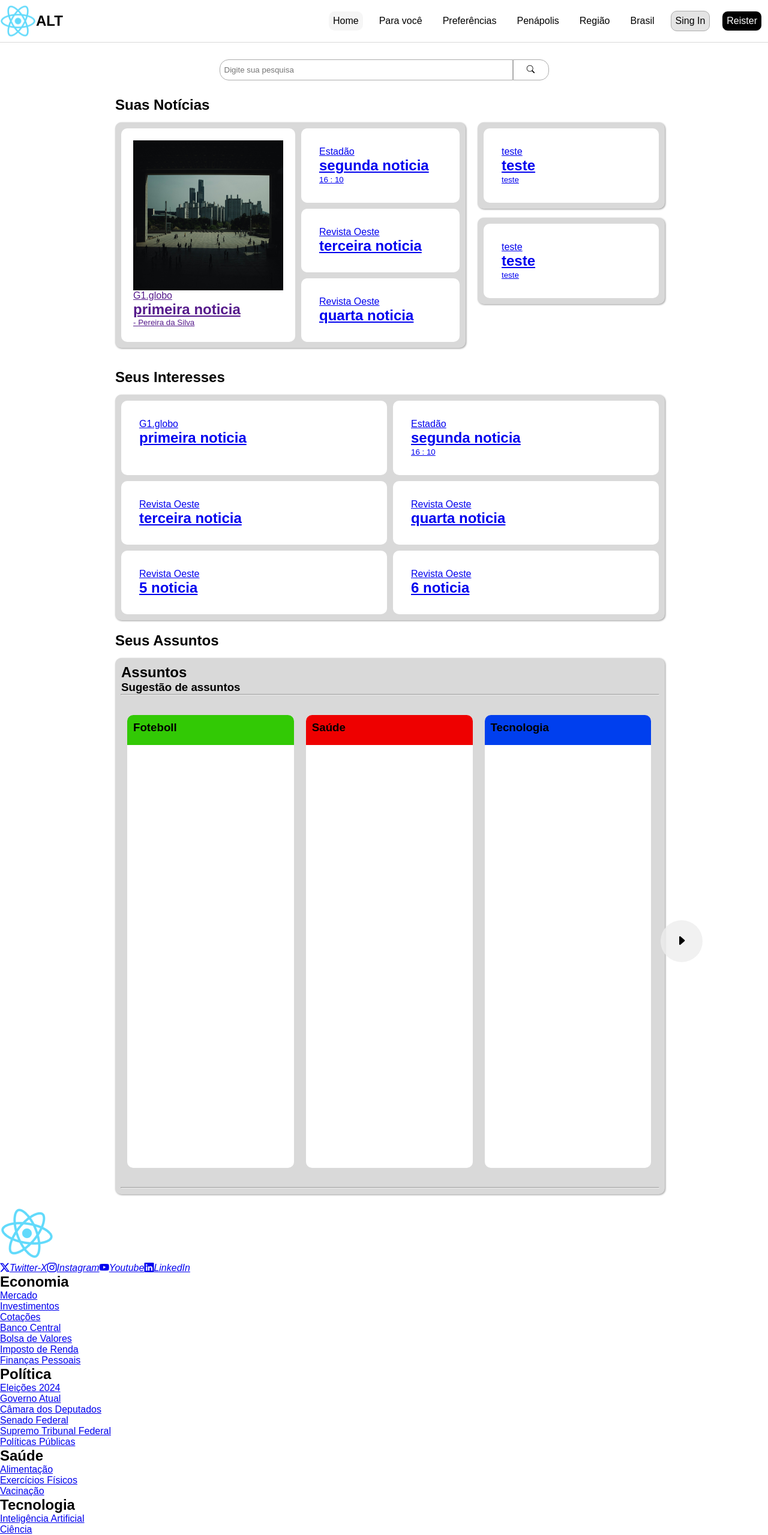
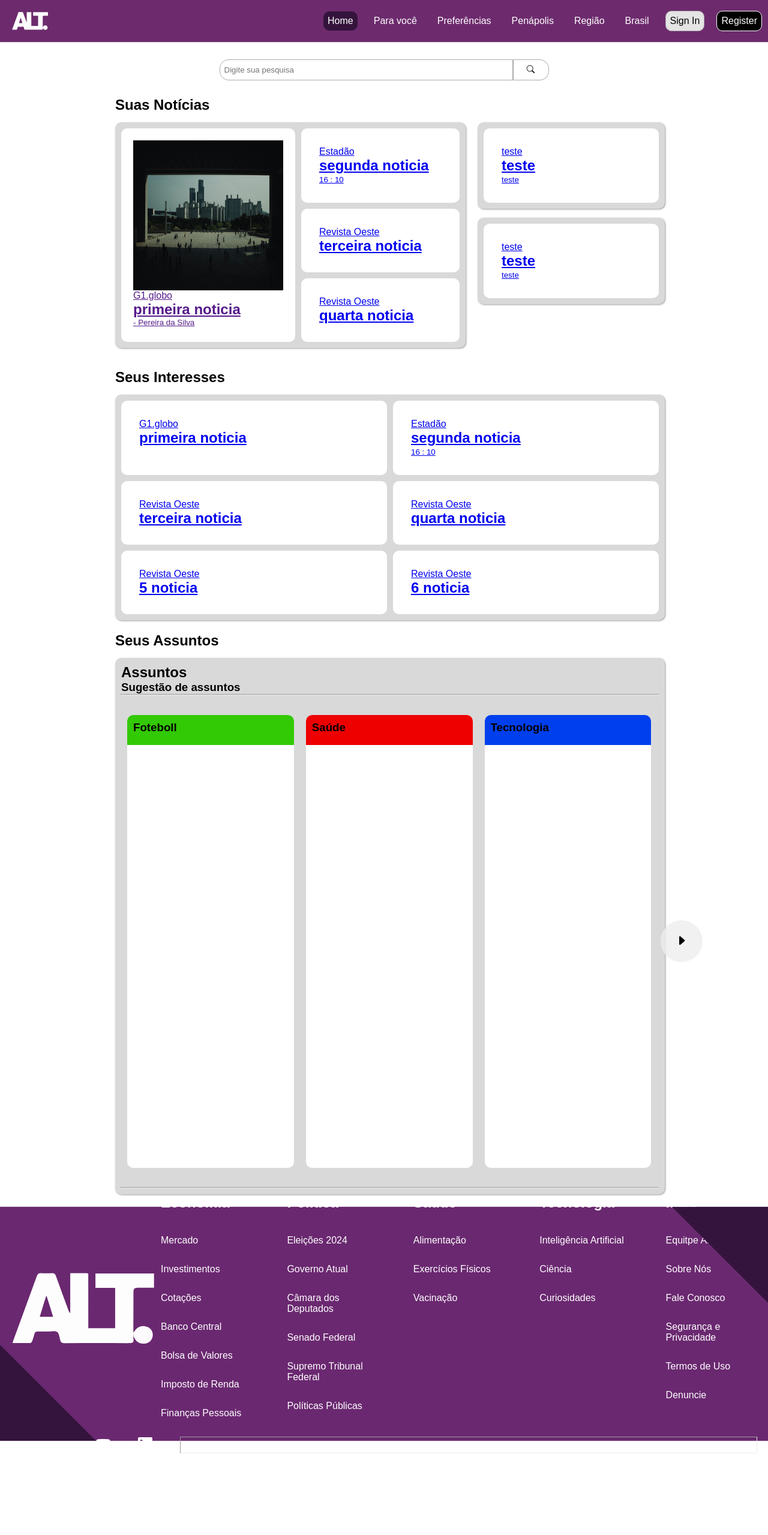
Before and after one commit to aeelmesq/TCC, a React (Create React App) app: page / in a window 1280 px wide. Shown: the top 2559 px of the page at 60% size. After the commit the page ends 2423 px from the top, so only its background shows below. Built offline with nearby package versions, Linux system fonts and the light colour scheme.

Commit message:
Backup 16/09

```diff
--- a/src/App.js
+++ b/src/App.js
@@ -1,7 +1,7 @@
 import "./style.css";
 import Header from "./components/Header/Header.js";
 import SearchBar from "./components/Header/SearchBar/SearchBar.js";
-import Footer from "./components/Footer/Footer.js";
+import FooterTemplate from "./components/Footer/footerTemplate.js";
 import RenderPage from "./components/Pages/RenderPage.js";
 import { getUlrParam } from "./components/utilits.js";
 
@@ -16,7 +16,7 @@ function FullPage() {
           <SearchBar />
           <RenderPage />
           <div>
-            <Footer />
+            <FooterTemplate />
           </div>
         </>
       );
@@ -33,7 +33,7 @@ function FullPage() {
           <SearchBar />
           <RenderPage />
           <div>
-            <Footer />
+            <FooterTemplate />
           </div>
         </>
       );
--- a/src/StyleComponents/Footer.css
+++ b/src/StyleComponents/Footer.css
@@ -1,32 +1,86 @@
-@keyframes rot {
-  0% {
-    transform: rotate(0);
-  }
-  100% {
-    transform: rotate(360deg);
-  }
-}
+
 footer {
   border-top: 1px solid #d9d9d9;
-  width: 100%;
-  height: calc(100vh - 300px);
+  height: calc(100vh - 450px);
+  position: relative;
+  background-color: #6a2870;
+  display: grid;
+  grid-template-columns: 1fr 4fr;
+  align-content: center;
+  justify-content: center;
+  align-items: center;
+  padding: 20px;
 }
+
 #logo {
   cursor: pointer;
-  animation: rot 5s linear infinite;
 }
 
 #tRight,
 #tLeft {
   width: 0;
   height: 0;
-  border-left: 160px solid transparent;
+  content: '';
+}
+#tLeft {
+  position: absolute;
+  bottom: 0;
+  border-top: 160px solid transparent;
   border-right: 160px solid transparent;
-  border-bottom: 160px solid lightblue;
+  border-left: 160px solid #34143C;
 }
 #tRight {
-  position: relative;
+  position: absolute;
   right: 0;
-  top: 50px;
-  rotate: 45deg;
+  top: 0;
+  border-bottom: 160px solid transparent;
+  border-left: 160px solid transparent;
+  border-right: 160px solid #34143C;
 }
+
+#bfLeft {
+  text-align: center;
+  display: grid;
+}
+#bfLeft > img {
+  margin-bottom: 24px;
+}
+#socialMediaList > div {
+  display: grid;
+  grid-template-columns: repeat(4, 70px);
+  justify-content: center;
+}
+#socialMediaList > div > a > i {
+  color: white;
+  font-size: 24px;
+}
+
+#bfRight > div {
+  display: grid;
+  grid-template-columns: repeat(5, 1fr);
+  gap: 60px;
+}
+#bfRight > div > ul > a {
+  text-decoration: none;
+  font-size: 16px;
+  color: white;
+}
+#bfRight > div > ul > a:hover {
+  color: rgba(256, 256, 256, 0.6);
+}
+#bfRight > div > ul > a > li {
+  list-style: none;
+  margin-bottom: 30px;
+}
+#bfRight > div > ul > h1 {
+  color: white;
+  margin-bottom: 40px;
+}
+
+#bfMiddle {
+  grid-column: span 2;
+}
+#bfMiddle > div {
+  display: grid;
+  grid-template-columns: 1fr 4fr;
+}
--- a/src/StyleComponents/Header.css
+++ b/src/StyleComponents/Header.css
@@ -1,21 +1,21 @@
 @keyframes slideDow {
     0%{
         top: -100px;
-        transition: 0.7s;
+        transition: 0.4s;
     }
     100%{
         top: 0;
-        transition: 0.7s;
+        transition: 0.4s;
     }
 }
 @keyframes slideUp {
     0%{
         top: 0;
-        transition: 0.7s;
+        transition: 0.4s;
     }
     100%{
         top: -100px;
-        transition: 0.7s;
+        transition: 0.4s;
     }
 }
 #webHeader {
@@ -25,8 +25,8 @@
     border-bottom: 1px solid #d9d9d9;
     align-items: center;
     transition: 0.9s;
-    background-color: white;
-    transition: 0.7s;
+    background-color: #6D2B6D;
+    transition: 0.4s;
     z-index: 0;
 }
 #left {
@@ -35,6 +35,7 @@
     float: left;
     height: 100%;
     align-items: center;
+    margin-left: 20px;
 }
 #right {
     width: 80%;
@@ -59,16 +60,16 @@
     padding: 7px;
     border-radius: 10px;
 }
-.menu li a{
-    color: black;
-    transition: 0.9s;
+.menu li a {
+    color: white;
+    transition: 0.4s;
 }
 .menu li a:hover{
-    background-color: #f6f6f6;
+    background-color: #34143c;
+    color: rgba(256, 256, 256, 0.6);
 }
 .on {
-    background-color: #f6f6f6;
-    transition: 0.7s;
+    background-color: #34143c;
 }
 .FixedHeader {
     position: fixed;
--- a/src/components/Footer/Footer.js
+++ b/src/components/Footer/Footer.js
@@ -1,15 +1,23 @@
 import Bloco from './bloco';
 import RedesSociaisList from './redesSociais';
 import '../../StyleComponents/Footer.css';
+import logo from '../../logo.svg';
+
 
 export default function Footer() {
   return (
     <>
-      <div id="socialMediaList">
-        <RedesSociaisList />
-      </div>
-      <section>
+      <section id='bfLeft'>
+        <img src={logo} alt="Logo" id="logo" />
+      </section>
+      <section id='bfRight'>
         <Bloco />
+      </section>
+      <section id='bfMiddle'>
+        <div>
+          <RedesSociaisList />
+          <hr />
+        </div>
       </section>
     </>
   );
--- a/src/components/Footer/bloco.js
+++ b/src/components/Footer/bloco.js
@@ -36,21 +36,19 @@ const linkBlock5 = [
 
 function ListItens({ block }) {
   return block.map((link) => (
-    <li key={link.name}>
-      <a href={link.name}>{link.name}</a>
-    </li>
+      <a href={link.name}>
+        <li key={link.name}>{link.name}</li>
+      </a>
   ));
 }
 
 function List({ title, nameBlock }) {
-  return (
-    <div>
+  return <>
+    <ul>
       <h1>{title}</h1>
-      <ul>
-        <ListItens block={nameBlock} />
-      </ul>
-    </div>
-  );
+      <ListItens block={nameBlock} />
+    </ul>
+  </>
 }
 
 export default function Bloco() {
--- a/src/components/Footer/footerTemplate.js
+++ b/src/components/Footer/footerTemplate.js
@@ -6,7 +6,7 @@ export default function FooterTemplate() {
       <i className="triangle" id="tLeft"></i>
       <i className="triangle" id="tRight"></i>
 
-      {/* <Footer /> */}
+      <Footer />
     </footer>
   );
 }
--- a/src/components/Footer/redesSociais.js
+++ b/src/components/Footer/redesSociais.js
@@ -1,18 +1,15 @@
-import logo from '../../img/logo512.png';
-
 function SocialMediaItem({ name }) {
   let link = 'https://' + name.toLowerCase() + '.com';
   return (
     <a href={link}>
-      <i className={'bi bi-' + name.toLowerCase()}>{name}</i>
+      <i className={'bi bi-' + name.toLowerCase()}></i>
     </a>
   );
 }
 
 export default function RedesSociaisList() {
   return (
-    <div>
-      <img src={logo} alt="Logo" width={90} id="logo" />
+    <div id="socialMediaList">
       <div>
         <SocialMediaItem name="Twitter-X" />
         <SocialMediaItem name="Instagram" />
--- a/src/components/Header/Header.js
+++ b/src/components/Header/Header.js
@@ -1,7 +1,7 @@
 import "../../StyleComponents/Header.css";
 import DbButton from "./DbButton.js";
 import Menu from "./Menu.js";
-import logo from "../../img/logo512.png";
+import logo from "../../logo.svg";
 import { useState } from "react";
 
 function Header() {
@@ -27,15 +27,14 @@ function Header() {
     >
       <section id="left">
         <img src={logo} alt="Logo" width="60px" />
-        <h1>ALT</h1>
       </section>
       <section id="right">
         <Menu />
         <DbButton
           link1={"?menu=SingIn&page=2"}
-          output1={"Sing In"}
+          output1={"Sign In"}
           link2={"?menu=Register&page=2"}
-          output2={"Reister"}
+          output2={"Register"}
         />
       </section>
     </header>
```
Also changed, not shown: src/logo.svg.
